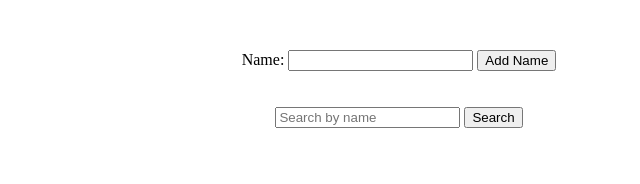
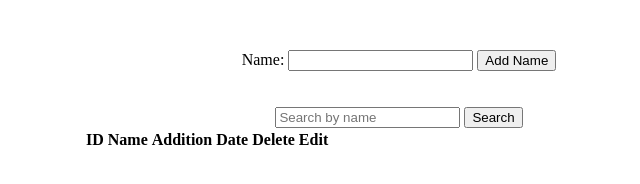
Before and after one commit to HowardDaniels/my_simple_fullstack_applet, a plain HTML site: page client/index.html in a window 1280 px wide. Shown: the whole page, without its empty margins (241-881 px from the left). Drawn offline with Linux system fonts and the light colour scheme.

Commit message:
added table header

```diff
--- a/client/index.html
+++ b/client/index.html
@@ -18,6 +18,16 @@
         <input placeholder="Search by name" id="search-input">
         <button id="search-btn">Search</button>
     </div>
+    <table id="table">
+        <thead>
+            <th>ID</th>
+            <th>Name</th>
+            <th>Addition Date</th>
+            <th>Delete</th>
+            <th>Edit</th>
+        </thead>
+    </table>
+
     </main>
     <script src="index.js"></script>
 </body>
```
